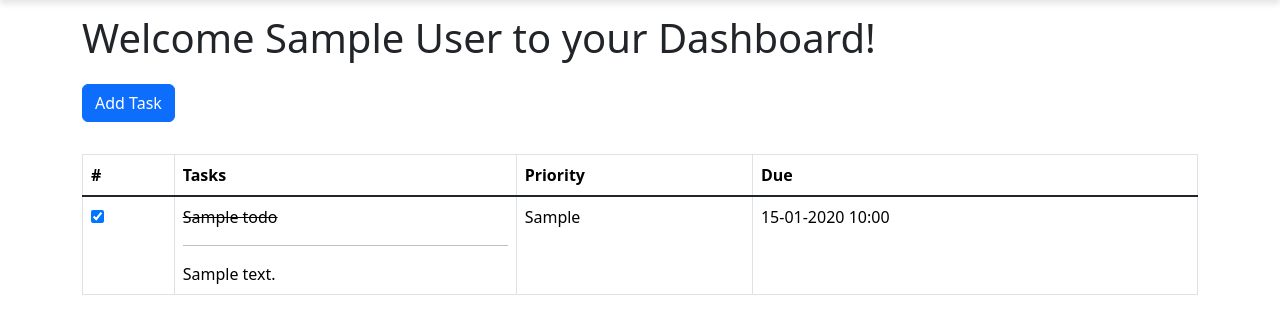
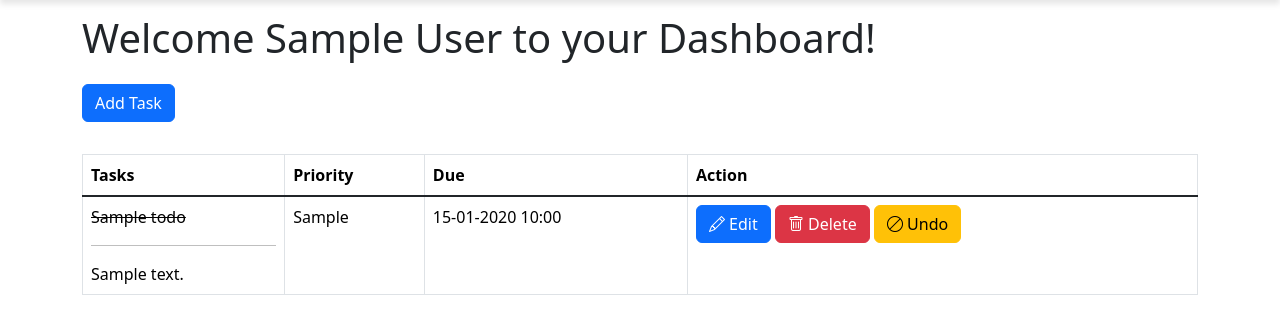
Before and after one commit to culeivan13/todowebapp, a Spring Boot app: page /user/home in a window 1280 px wide. Shown: the part 56-390 px from the top of the page. Run offline with Spring Boot 4, Linux system fonts and the light colour scheme; a user stored in the database is signed in; tables that the repository leaves empty hold one stand-in row (values such as "Sample post"); some of the project's set-up classes (security, data sources, template engines, error pages and the like) are left out, and stand-ins take their place.

Commit message:
Added Update and Delete btns on UserHome Page

```diff
--- a/src/main/java/com/suraj/todo/todowebapp/config/GlobalModelAttribute.java
+++ b/src/main/java/com/suraj/todo/todowebapp/config/GlobalModelAttribute.java
@@ -26,7 +26,7 @@ public class GlobalModelAttribute {
 
         String email = authentication.getName();
         User user = userRepository.findUserByEmail(email);
-        if(user != null) {
+        if (user != null) {
             System.out.println("Logged in user: " + user.getName());
             model.addAttribute("loggedInUser", user.getName());
         }
--- /dev/null
+++ b/src/main/java/com/suraj/todo/todowebapp/controller/TodoController.java
@@ -0,0 +1,4 @@
+package com.suraj.todo.todowebapp.controller;
+
+public class TodoController {
+}
--- a/src/main/java/com/suraj/todo/todowebapp/controller/UserController.java
+++ b/src/main/java/com/suraj/todo/todowebapp/controller/UserController.java
@@ -21,13 +21,9 @@ import java.util.List;
 @RequestMapping("/user")
 public class UserController {
 
-    @Autowired
-    private UserRepository userRepository;
-
-    @GetMapping("/home")
-    public String getUserHomePage(Model model, HttpServletRequest request) {
-        model.addAttribute("title", "User Home Page");
-
+    @ModelAttribute
+    public void getUserTasks(Model model, HttpServletRequest request) {
+        // Binding tasks to user home page which will always show it
         // Fetching currently logged in user
         User loggedInUser = (User) request.getAttribute("loggedInUserObj");
 
@@ -36,7 +32,14 @@ public class UserController {
             List<ToDo> tasks = loggedInUser.getTasks();
             model.addAttribute("tasks", tasks);
         }
+    }
 
+    @Autowired
+    private UserRepository userRepository;
+
+    @GetMapping("/home")
+    public String getUserHomePage(Model model) {
+        model.addAttribute("title", "User Home Page");
         model.addAttribute("unsuccess", false);
         model.addAttribute("newtodo", new NewTodoDTO());
         return "userhome";
--- a/src/main/resources/templates/fragments/head.html
+++ b/src/main/resources/templates/fragments/head.html
@@ -6,6 +6,7 @@
     <link href="https://cdn.jsdelivr.net/npm/bootstrap@5.3.3/dist/css/bootstrap.min.css"
           rel="stylesheet" integrity="sha384-QWTKZyjpPEjISv5WaRU9OFeRpok6YctnYmDr5pNlyT2bRjXh0JMhjY6hW+ALEwIH"
           crossorigin="anonymous">
+    <link rel="stylesheet" href="https://cdn.jsdelivr.net/npm/bootstrap-icons@1.11.3/font/bootstrap-icons.min.css">
     <script src="https://cdn.jsdelivr.net/npm/bootstrap@5.3.3/dist/js/bootstrap.bundle.min.js"
             integrity="sha384-YvpcrYf0tY3lHB60NNkmXc5s9fDVZLESaAA55NDzOxhy9GkcIdslK1eN7N6jIeHz"
             crossorigin="anonymous"></script>
--- a/src/main/resources/templates/signup.html
+++ b/src/main/resources/templates/signup.html
@@ -8,7 +8,8 @@
           th:action="@{/process}"
           th:object="${signupdto}" novalidate>
         <div class="fs-1 text-center">Signup Here!</div>
-        <div class="alert alert-danger text-center col-md-6 p-1 mt-2" role="alert" th:if="${error}" th:text="${errorMsg}"
+        <div class="alert alert-danger text-center col-md-6 p-1 mt-2" role="alert" th:if="${error}"
+             th:text="${errorMsg}"
         >
         </div>
         <div class="alert alert-success text-center col-md-6 p-1 mt-2" role="alert" th:if="${success}"
--- a/src/main/resources/templates/userhome.html
+++ b/src/main/resources/templates/userhome.html
@@ -46,7 +46,6 @@
                     <div th:each="e: ${#fields.errors('dueDate')}" class="invalid-feedback" th:text="${e}"></div>
                 </div>
                 <button type="submit" class="btn btn-primary me-3">Add</button>
-                <button type="reset" class="btn btn-warning">Reset</button>
             </form>
         </div>
     </div>
@@ -54,23 +53,29 @@
     <table class="table table-bordered mt-3">
         <thead>
         <tr>
-            <th scope="col">#</th>
-            <th scope="col" colspan="2">Tasks</th>
+            <th scope="col">Tasks</th>
             <th scope="col">Priority</th>
             <th scope="col">Due</th>
+            <th scope="col">Action</th>
         </tr>
         </thead>
         <tbody class="table-group-divider">
         <tr th:each="task : ${tasks}" th:classappend="${task.priority == 'High' ? 'table-danger' : ''}">
-            <td><input type="checkbox" name="completed" id="completed"
-                       th:checked="${task.isCompleted}"></td>
-            <td colspan="2">
+            <td>
                 <div th:text="${task.title}" th:classappend="${task.isCompleted ? 'completed' : ''}"></div>
                 <hr>
                 <div th:text="${task.description}"></div>
             </td>
             <td th:text="${task.priority}"></td>
             <td th:text="${#temporals.format(task.dueDate, 'dd-MM-yyyy HH:mm')}"></td>
+            <td>
+                <button class="btn btn-primary"><i class="bi bi-pencil"></i> Edit</button>
+                <button class="btn btn-danger"><i class="bi bi-trash"></i> Delete</button>
+                <button class="btn btn-warning">
+                    <i class="bi " th:classappend="${task.isCompleted ? 'bi-ban' : 'bi-check-circle'}"></i>
+                    <span th:text="${task.isCompleted} ? 'Undo' : 'Done'"></span>
+                </button>
+            </td>
         </tr>
         </tbody>
     </table>
```
